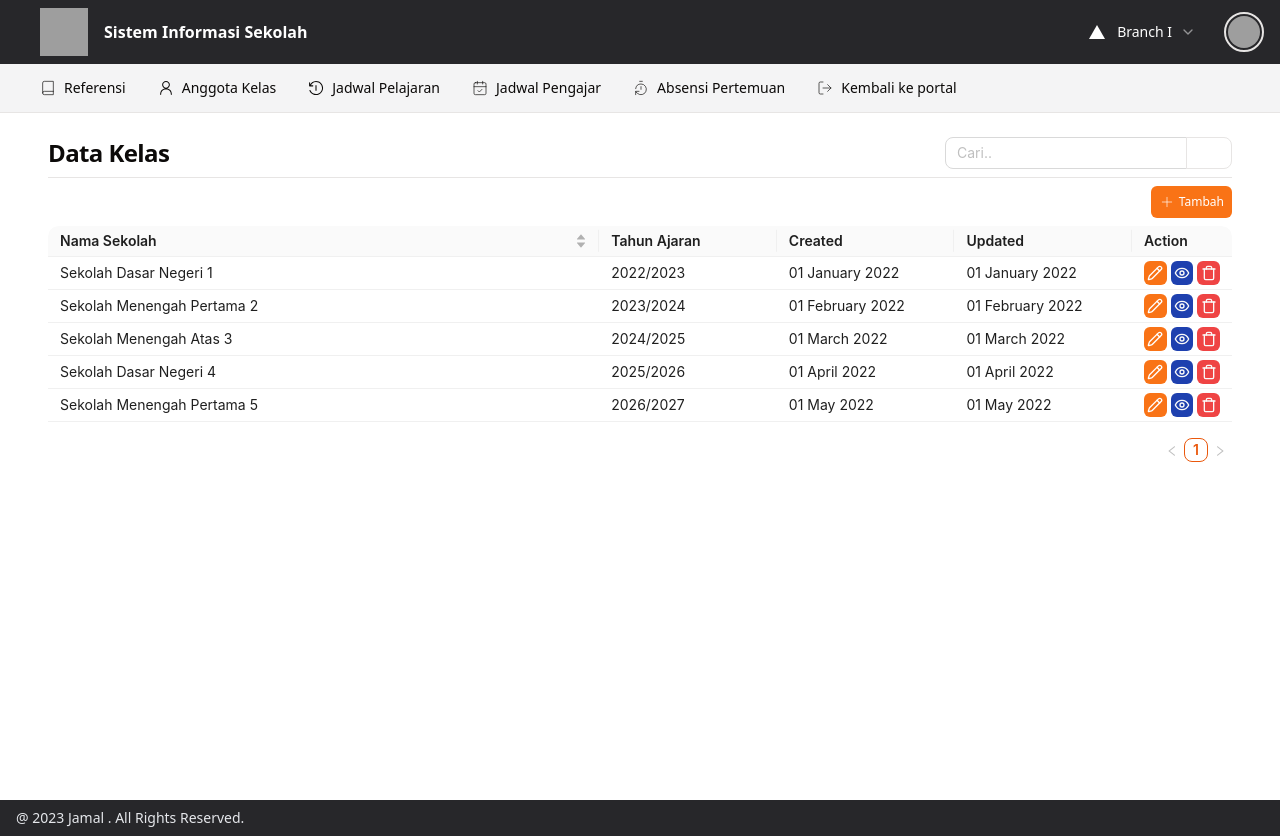
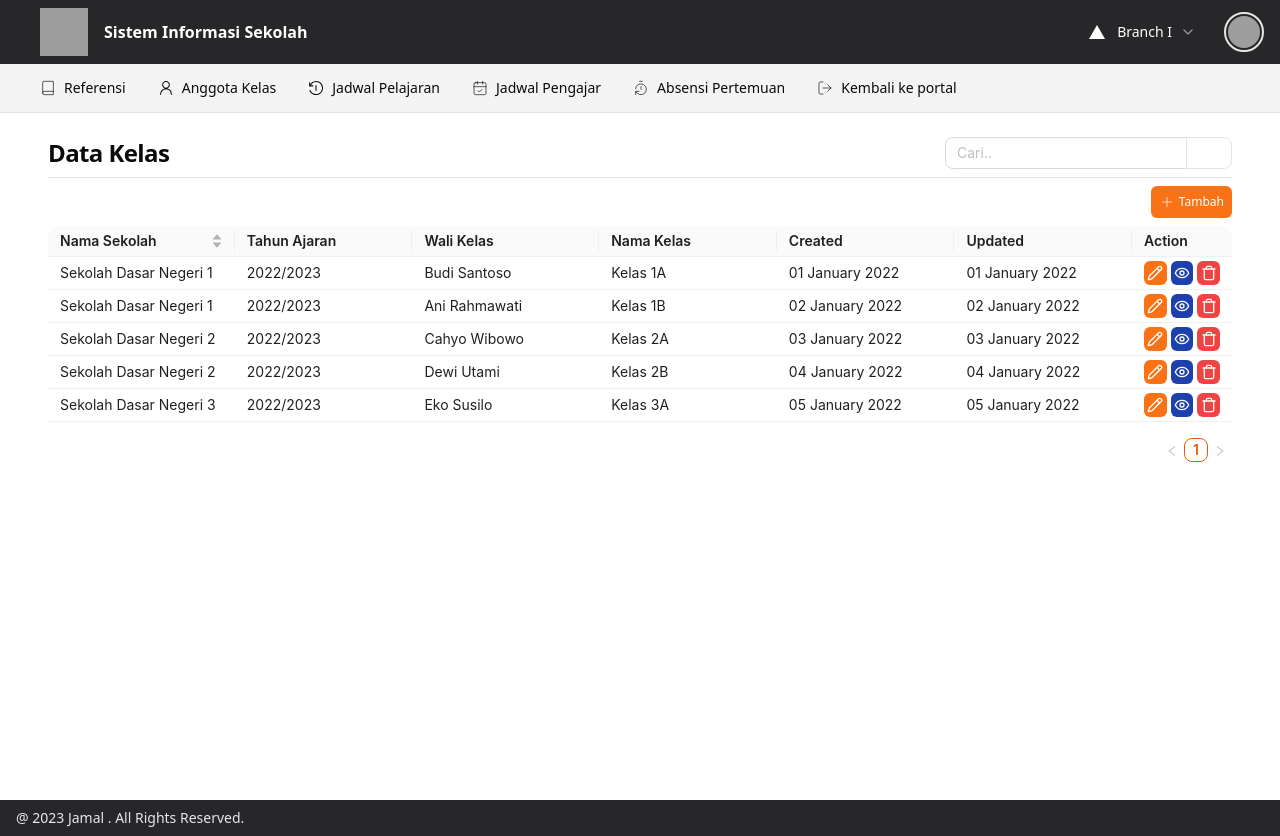
Before and after one commit to SofyanArdiansyah888/vite-shadcn, a React (Vite) app: page /akademik/referensi/kelas in a window 1280 px wide. Built offline with nearby package versions, Linux system fonts and the light colour scheme; data requests are answered from the project's data file; grey boxes are pictures that could not be loaded.

Commit message:
refactor: kelas module

```diff
--- a/src/lib/db.json
+++ b/src/lib/db.json
@@ -142,5 +142,52 @@
       "created_at": "2022-05-01T12:00:00",
       "updated_at": "2022-05-01T12:00:00"
     }
+  ],
+  "kelas": [
+    {
+      "id": "1",
+      "tahun_ajaran": "2022/2023",
+      "nama_sekolah": "Sekolah Dasar Negeri 1",
+      "wali_kelas": "Budi Santoso",
+      "nama_kelas": "Kelas 1A",
+      "created_at": "2022-01-01T12:00:00",
+      "updated_at": "2022-01-01T12:00:00"
+    },
+    {
+      "id": "2",
+      "tahun_ajaran": "2022/2023",
+      "nama_sekolah": "Sekolah Dasar Negeri 1",
+      "wali_kelas": "Ani Rahmawati",
+      "nama_kelas": "Kelas 1B",
+      "created_at": "2022-01-02T12:00:00",
+      "updated_at": "2022-01-02T12:00:00"
+    },
+    {
+      "id": "3",
+      "tahun_ajaran": "2022/2023",
+      "nama_sekolah": "Sekolah Dasar Negeri 2",
+      "wali_kelas": "Cahyo Wibowo",
+      "nama_kelas": "Kelas 2A",
+      "created_at": "2022-01-03T12:00:00",
+      "updated_at": "2022-01-03T12:00:00"
+    },
+    {
+      "id": "4",
+      "tahun_ajaran": "2022/2023",
+      "nama_sekolah": "Sekolah Dasar Negeri 2",
+      "wali_kelas": "Dewi Utami",
+      "nama_kelas": "Kelas 2B",
+      "created_at": "2022-01-04T12:00:00",
+      "updated_at": "2022-01-04T12:00:00"
+    },
+    {
+      "id": "5",
+      "tahun_ajaran": "2022/2023",
+      "nama_sekolah": "Sekolah Dasar Negeri 3",
+      "wali_kelas": "Eko Susilo",
+      "nama_kelas": "Kelas 3A",
+      "created_at": "2022-01-05T12:00:00",
+      "updated_at": "2022-01-05T12:00:00"
+    }
   ]
 }
--- /dev/null
+++ b/src/pages/modul/akademik/referensi/kelas/components/kelas-modal.tsx
@@ -0,0 +1,49 @@
+import FormModal from "@/components/shared/modal/form-modal.tsx";
+import {Form} from "antd";
+import FormInput from "@/components/shared/form/form-input.tsx";
+import {Dispatch, useEffect} from "react";
+import SekolahSelect from "@/components/shared/form/sekolah-select.tsx";
+import KelasEntity from "@/pages/modul/akademik/referensi/kelas/data/kelas.entity.ts";
+
+interface IKelasModal {
+    selectedData:KelasEntity | undefined,
+    setSelectedData: Dispatch<KelasEntity | undefined>,
+    isOpen: boolean,
+    handleGroupModal: (key: string, value: boolean) => void
+}
+
+export default function KelasModal({isOpen, handleGroupModal, selectedData, setSelectedData}: IKelasModal) {
+    const [form] = Form.useForm();
+
+    function handleSubmit(value:KelasEntity) {
+        console.log(value)
+        handleGroupModal("modal", false)
+    }
+
+    useEffect(() => {
+        if (selectedData) {
+            form.setFieldsValue({...selectedData})
+        }
+        if (!isOpen) {
+            form.resetFields()
+            setSelectedData(undefined)
+        }
+
+    }, [form, selectedData, setSelectedData, isOpen])
+
+
+    return <FormModal<KelasEntity>
+        form={form}
+        title={ `${selectedData ? "Edit kelas" : "Tambah kelas"}`}
+        isOpen={isOpen}
+        setIsOpen={(value) => handleGroupModal("modal", value as boolean)}
+        onSubmit={handleSubmit}>
+
+        <SekolahSelect/>
+
+        <FormInput
+            name={"tahun_ajaran"}
+            label={"Tahun Ajaran"}
+        />
+    </FormModal>
+}
--- /dev/null
+++ b/src/pages/modul/akademik/referensi/kelas/components/kelas-table.tsx
@@ -0,0 +1,99 @@
+import {Table} from "antd";
+import {DeleteButtonIcon, DetailButtonIcon, EditButtonIcon} from "@/components/ui/button.tsx";
+import {useGetList} from "@/hooks/useApi.tsx";
+import KelasEntity from "@/pages/modul/akademik/referensi/kelas/data/kelas.entity.ts";
+import {tanggalID} from "@/lib/formatter.ts";
+import {IUseParams} from "@/hooks/useParams.tsx";
+import {Dispatch} from "react";
+
+export default function KelasTable({handleGroupModal, params, setSelectedData}: {
+    params: IUseParams,
+    handleGroupModal: (key: string, value: boolean) => void,
+    setSelectedData: Dispatch<KelasEntity>
+}) {
+
+    const {data, isLoading} = useGetList<KelasEntity[]>({
+        endpoint: "/kelas",
+        name: "kelas",
+        params
+    })
+
+
+    function handleEditClick(data: KelasEntity) {
+        console.log(data)
+        setSelectedData(data)
+        handleGroupModal("modal", true)
+    }
+
+    function handleDeleteClick(data: KelasEntity) {
+        console.log(data)
+    }
+
+    function handleDetailClick(data: KelasEntity) {
+        console.log(data)
+    }
+
+    const columns = [
+        {
+            title: 'Nama Sekolah',
+            dataIndex: 'nama_sekolah',
+            // width: '25%',
+            sorter: true,
+        },
+        {
+            title: 'Tahun Ajaran',
+            dataIndex: 'tahun_ajaran',
+            width: '15%',
+        },
+        {
+            title: 'Wali Kelas',
+            dataIndex: 'wali_kelas',
+        },
+        {
+            title: 'Nama Kelas',
+            dataIndex: 'nama_kelas',
+            width: '15%',
+        },
+        {
+            title: 'Created',
+            dataIndex: 'created_at',
+            width: '15%',
+            render: (_: never, item: KelasEntity) => <div>{tanggalID(item.created_at)}</div>
+        },
+        {
+            title: 'Updated',
+            dataIndex: 'updated_at',
+            width: '15%',
+            render: (_: never, item: KelasEntity) => <div>{tanggalID(item.updated_at)}</div>
+        },
+        {
+            title: 'Action',
+            dataIndex: 'operation',
+            width: '100px',
+            // eslint-disable-next-line @typescript-eslint/no-unused-vars
+            render: (_: never, data: KelasEntity) =>
+                <div className={"flex gap-1"}>
+                    <EditButtonIcon onClick={() => handleEditClick(data)}/>
+                    <DetailButtonIcon onClick={() => handleDetailClick(data)}/>
+                    <DeleteButtonIcon onClick={() => handleDeleteClick(data)}/>
+                </div>
+            ,
+        },
+    ];
+
+
+    return <Table
+        dataSource={data}
+        columns={columns}
+        rowClassName="editable-row"
+        pagination={{
+            onChange: () => {
+            },
+        }}
+        size={"small"}
+        scroll={{
+            y: 400
+        }}
+        loading={isLoading}
+    />
+}
--- /dev/null
+++ b/src/pages/modul/akademik/referensi/kelas/data/kelas.entity.ts
@@ -0,0 +1,9 @@
+export default interface KelasEntity{
+    id: string,
+    tahun_ajaran: string,
+    nama_sekolah: string,
+    wali_kelas: string,
+    nama_kelas: string,
+    created_at: string,
+    updated_at: string,
+}
--- a/src/pages/modul/akademik/referensi/kelas/kelas-page.tsx
+++ b/src/pages/modul/akademik/referensi/kelas/kelas-page.tsx
@@ -7,6 +7,9 @@ import TahunAjaranModal from "@/pages/modul/akademik/referensi/tahun-ajaran/comp
 import useGroupModal from "@/hooks/useGroupModal.tsx";
 import useParams from "@/hooks/useParams.tsx";
 import TahunAjaranEntity from "@/pages/modul/akademik/referensi/tahun-ajaran/data/tahun-ajaran.entity.ts";
+import KelasTable from "@/pages/modul/akademik/referensi/kelas/components/kelas-table.tsx";
+import KelasEntity from "@/pages/modul/akademik/referensi/kelas/data/kelas.entity.ts";
+import KelasModal from "@/pages/modul/akademik/referensi/kelas/components/kelas-modal.tsx";
 
 
 const KelasPage: React.FC = () => {
@@ -14,7 +17,7 @@ const KelasPage: React.FC = () => {
         modal: false
     })
     const {params,handleParamsChange} = useParams({})
-    const [selectedData, setSelectedData] = useState<TahunAjaranEntity>()
+    const [selectedData, setSelectedData] = useState<KelasEntity>()
 
     return (<AkademikLayout>
             <section className={"px-12 py-4"}>
@@ -25,13 +28,13 @@ const KelasPage: React.FC = () => {
                 <div className={"flex justify-end  py-2 gap-1"}>
                     <AddButton onClick={() => handleGroupModal('modal', true)}/>
                 </div>
-                <TahunAjaranTable
+                <KelasTable
                     setSelectedData={setSelectedData}
                     handleGroupModal={handleGroupModal}
                     params={params}
                 />
             </section>
-            <TahunAjaranModal
+            <KelasModal
                 isOpen={groupModal.modal}
                 handleGroupModal={handleGroupModal}
                 selectedData={selectedData}
```
